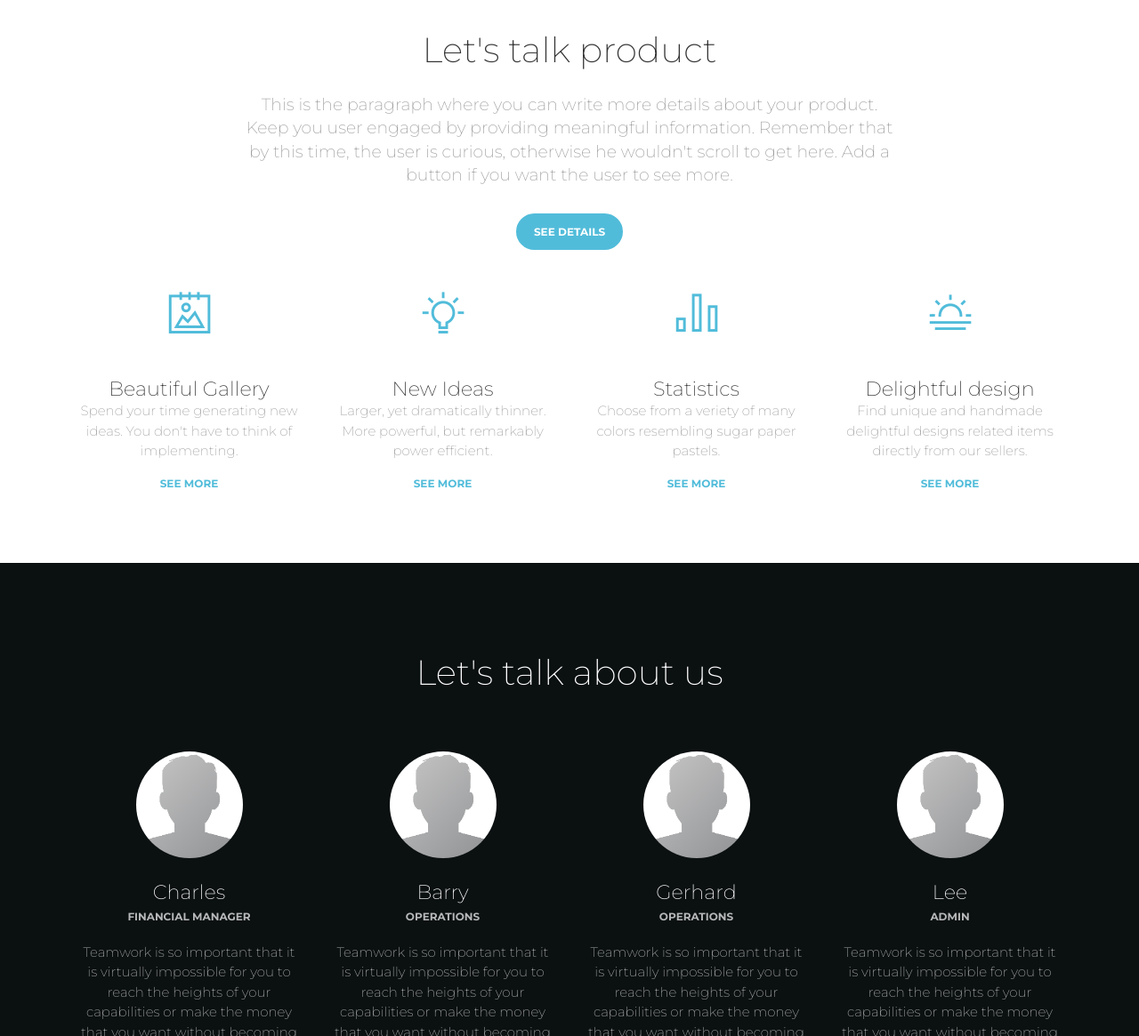
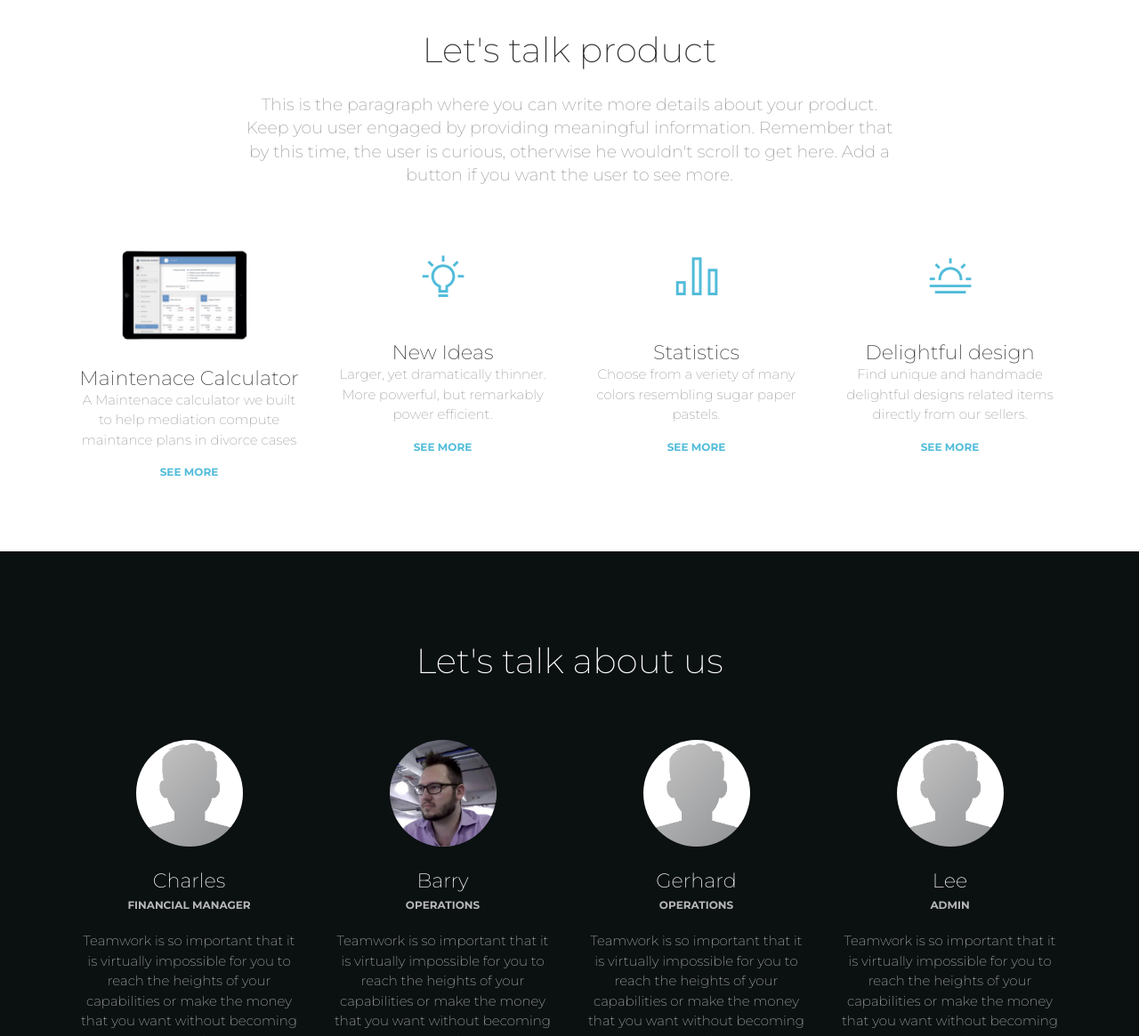
Before and after one commit to ZAScubapetey/framework, a website: page index.html in a window 1280 px wide. Shown: the part 867-2032 px from the top of the page at 89% size. Drawn offline with Linux system fonts and the light colour scheme; some packages are replaced by stand-ins of ours.

Commit message:
logos implemented

```diff
--- a/index.html
+++ b/index.html
@@ -84,7 +84,7 @@ The above copyright notice and this permission notice shall be included in all c
             <h2 class="title">Let's talk product</h2>
             <h5 class="description">This is the paragraph where you can write more details about your product. Keep you user engaged by providing meaningful information. Remember that by this time, the user is curious, otherwise he wouldn't scroll to get here. Add a button if you want the user to see more.</h5>
             <br>
-            <a href="#paper-kit" class="btn btn-info btn-round">See Details</a>
+
           </div>
         </div>
         <br/>
@@ -93,12 +93,12 @@ The above copyright notice and this permission notice shall be included in all c
           <div class="col-md-3">
             <div class="info">
               <div class="icon icon-info">
-                <i class="nc-icon nc-album-2"></i>
+                <img src="assets/img/Maint Calc.png"  style="height: 100px;padding-right: 10px;" id="maintcalc">
               </div>
               <div class="description">
-                <h4 class="info-title">Beautiful Gallery</h4>
-                <p class="description">Spend your time generating new ideas. You don't have to think of implementing.</p>
-                <a href="javascript:;" class="btn btn-link btn-info">See more</a>
+                <h4 class="info-title">Maintenace Calculator</h4>
+                <p class="description">A Maintenace calculator we built to help mediation compute maintance plans in divorce cases</p>
+                <a href="https://youtu.be/UN5t_4FHX2g" class="btn btn-link btn-info">See more</a>
               </div>
             </div>
           </div>
@@ -174,7 +174,7 @@ The above copyright notice and this permission notice shall be included in all c
             <div class="card card-profile card-plain">
               <div class="card-avatar">
                 <a href="#avatar">
-                  <img src="assets/img/default-avatar.png" alt="...">
+                  <img src="assets/img/barry.jpg" alt="...">
                 </a>
               </div>
               <div class="card-body">
```
Also changed, not shown: assets/img/barry.jpg (added), assets/img/creative-tim-white-slim2.png (deleted), assets/img/logo.png (deleted), assets/img/new_logo.png (deleted).
